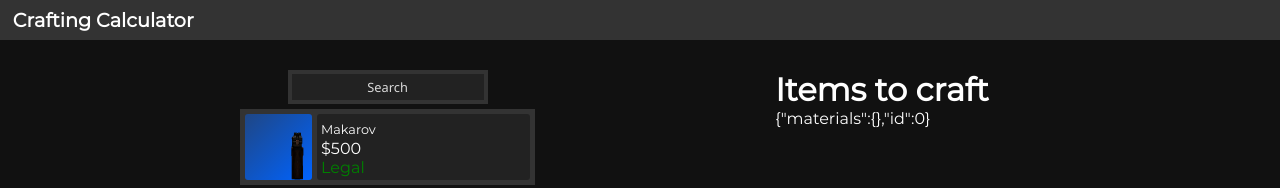
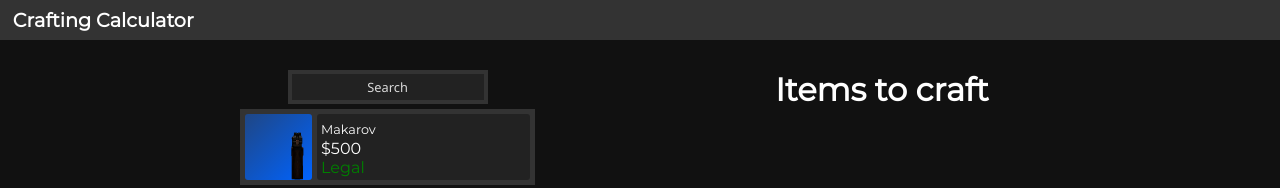
Before and after one commit to voidster7/synapse-guns-better, a Vue app: page / in a window 1280 px wide. Shown: the top 188 px of the page. Built offline with nearby package versions, Linux system fonts and the light colour scheme.

Commit message:
Update ItemCalculator.vue

```diff
--- a/src/components/ItemCalculator.vue
+++ b/src/components/ItemCalculator.vue
@@ -15,9 +15,6 @@
       </div>
     </div>
 
-    <div v-for="step in calculateMaterials()" :key="step.id">
-      <p>{{ JSON.stringify(step) }}</p>
-    </div>
   </div>
 </template>
 
```
